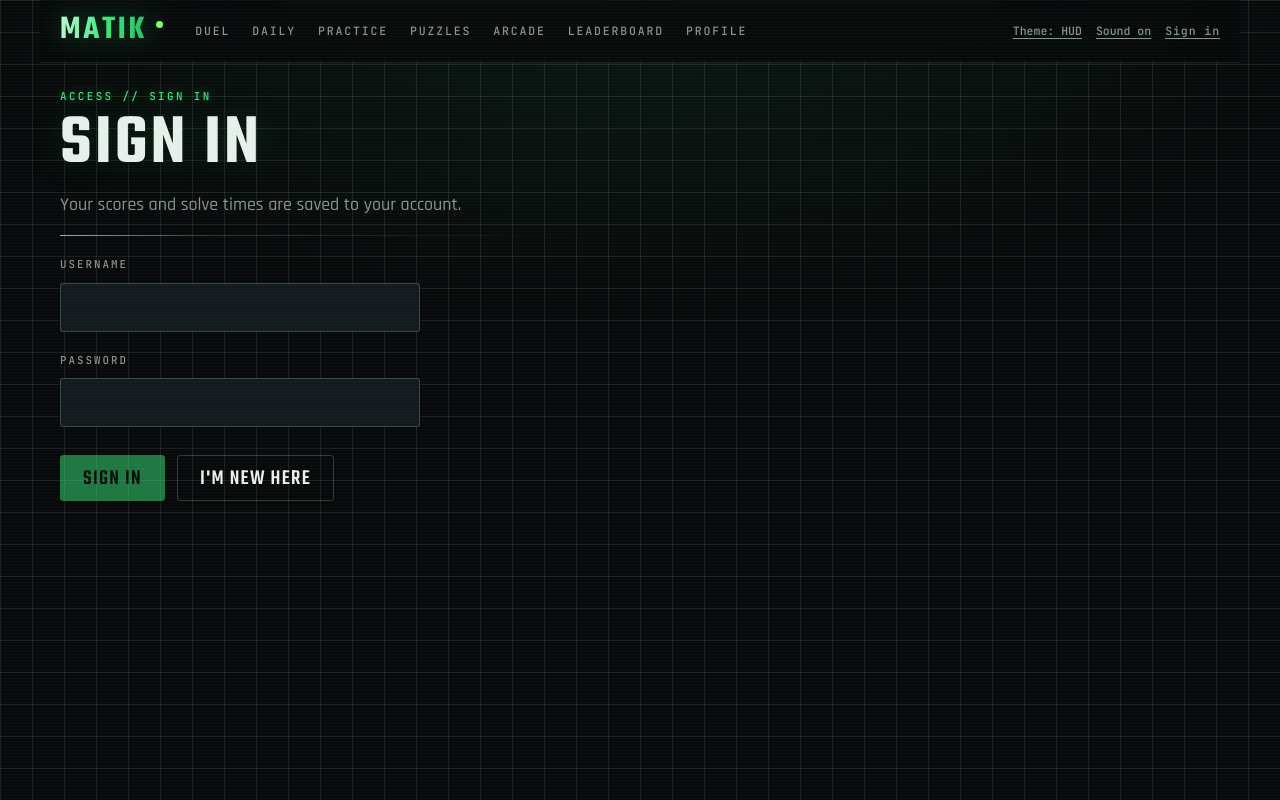
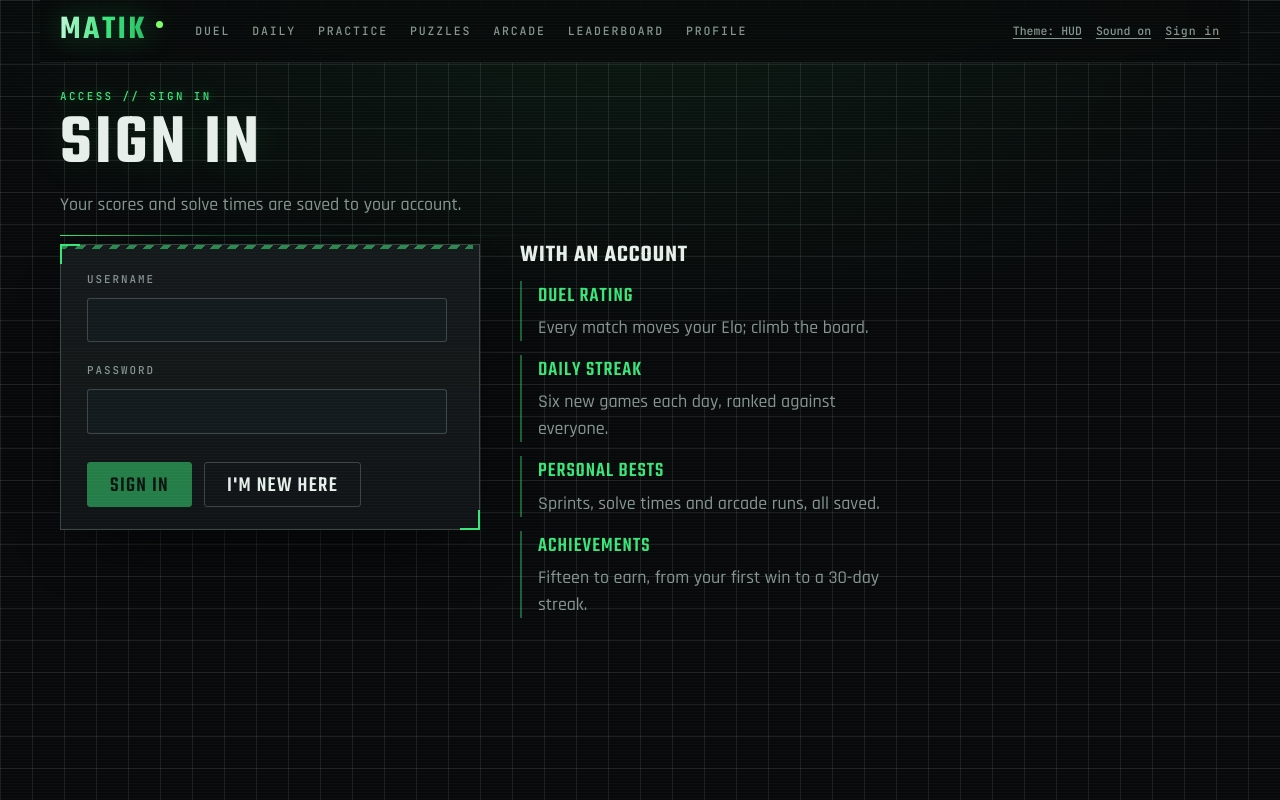
Before and after one commit to Himanshu-2005-code/mathlete-arena, a Next.js app in the folder web/: page /auth in a window 1280 px wide. Built offline with nearby package versions, Linux system fonts and the light colour scheme; no server answers.

Commit message:
Frame the sign-in form as a HUD card with a feature panel

```diff
--- a/web/src/app/auth/page.tsx
+++ b/web/src/app/auth/page.tsx
@@ -48,7 +48,8 @@ export default function AuthPage() {
           : "Pick a username other players will see. Letters, numbers and underscores."}
       </p>
 
-      <form onSubmit={submit} noValidate>
+      <div className="auth-layout">
+      <form onSubmit={submit} noValidate className="auth-card">
         <div className="field">
           <label htmlFor="username">Username</label>
           <input
@@ -96,6 +97,28 @@ export default function AuthPage() {
           </button>
         </div>
       </form>
+      <aside className="auth-aside" aria-label="What an account gives you">
+        <h2>With an account</h2>
+        <ul>
+          <li>
+            <strong>Duel rating</strong>
+            <span>Every match moves your Elo; climb the board.</span>
+          </li>
+          <li>
+            <strong>Daily streak</strong>
+            <span>Six new games each day, ranked against everyone.</span>
+          </li>
+          <li>
+            <strong>Personal bests</strong>
+            <span>Sprints, solve times and arcade runs, all saved.</span>
+          </li>
+          <li>
+            <strong>Achievements</strong>
+            <span>Fifteen to earn, from your first win to a 30-day streak.</span>
+          </li>
+        </ul>
+      </aside>
+      </div>
     </section>
   );
 }
--- a/web/src/app/globals.css
+++ b/web/src/app/globals.css
@@ -1600,3 +1600,41 @@ main:focus {
 .daily-list .entry.cleared h3 {
   color: var(--pencil);
 }
+
+/* ---------- Sign-in layout ---------- */
+
+.auth-layout {
+  display: grid;
+  grid-template-columns: minmax(0, 420px) minmax(0, 360px);
+  gap: 40px;
+  align-items: start;
+  margin-top: 8px;
+}
+
+.auth-card .field:first-child {
+  margin-top: 0;
+}
+
+.auth-aside ul {
+  list-style: none;
+  padding: 0;
+  margin: 14px 0 0;
+  display: grid;
+  gap: 14px;
+}
+
+.auth-aside li {
+  display: grid;
+  gap: 2px;
+}
+
+.auth-aside li span {
+  color: var(--pencil);
+}
+
+@media (max-width: 760px) {
+  .auth-layout {
+    grid-template-columns: minmax(0, 1fr);
+    gap: 28px;
+  }
+}
--- a/web/src/app/hud.css
+++ b/web/src/app/hud.css
@@ -910,3 +910,68 @@
   color: var(--accent);
   border: 1px solid rgba(57, 230, 122, 0.5);
 }
+
+/* ---------- Sign-in card ---------- */
+
+:root:not([data-theme]) .auth-card {
+  position: relative;
+  padding: 26px 26px 22px;
+  background: linear-gradient(180deg, rgba(214, 232, 222, 0.04), rgba(214, 232, 222, 0.01)), var(--surface);
+  border: 1px solid var(--grid-strong);
+  box-shadow: 0 30px 60px -30px rgba(0, 0, 0, 0.9);
+}
+
+:root:not([data-theme]) .auth-card::before,
+:root:not([data-theme]) .auth-card::after {
+  content: "";
+  position: absolute;
+  width: 18px;
+  height: 18px;
+  pointer-events: none;
+}
+
+:root:not([data-theme]) .auth-card::before {
+  top: -1px;
+  left: -1px;
+  border-top: 2px solid var(--accent);
+  border-left: 2px solid var(--accent);
+}
+
+:root:not([data-theme]) .auth-card::after {
+  bottom: -1px;
+  right: -1px;
+  border-bottom: 2px solid var(--accent);
+  border-right: 2px solid var(--accent);
+}
+
+/* A hazard strip along the top edge of the card. */
+:root:not([data-theme]) .auth-card .field:first-child::before {
+  content: "";
+  display: block;
+  height: 4px;
+  margin: -26px -26px 22px;
+  background-image: repeating-linear-gradient(-45deg, rgba(57, 230, 122, 0.55) 0 6px, transparent 6px 12px);
+}
+
+:root:not([data-theme]) .auth-card .text-input {
+  font-family: var(--font-mono);
+  font-size: 0.95rem;
+}
+
+:root:not([data-theme]) .auth-aside h2 {
+  font-size: 1.5rem;
+}
+
+:root:not([data-theme]) .auth-aside li {
+  padding-left: 16px;
+  border-left: 2px solid rgba(57, 230, 122, 0.4);
+}
+
+:root:not([data-theme]) .auth-aside li strong {
+  font-family: var(--font-display);
+  font-size: 1.3rem;
+  font-weight: 500;
+  letter-spacing: 0.05em;
+  text-transform: uppercase;
+  color: var(--accent);
+}
```
